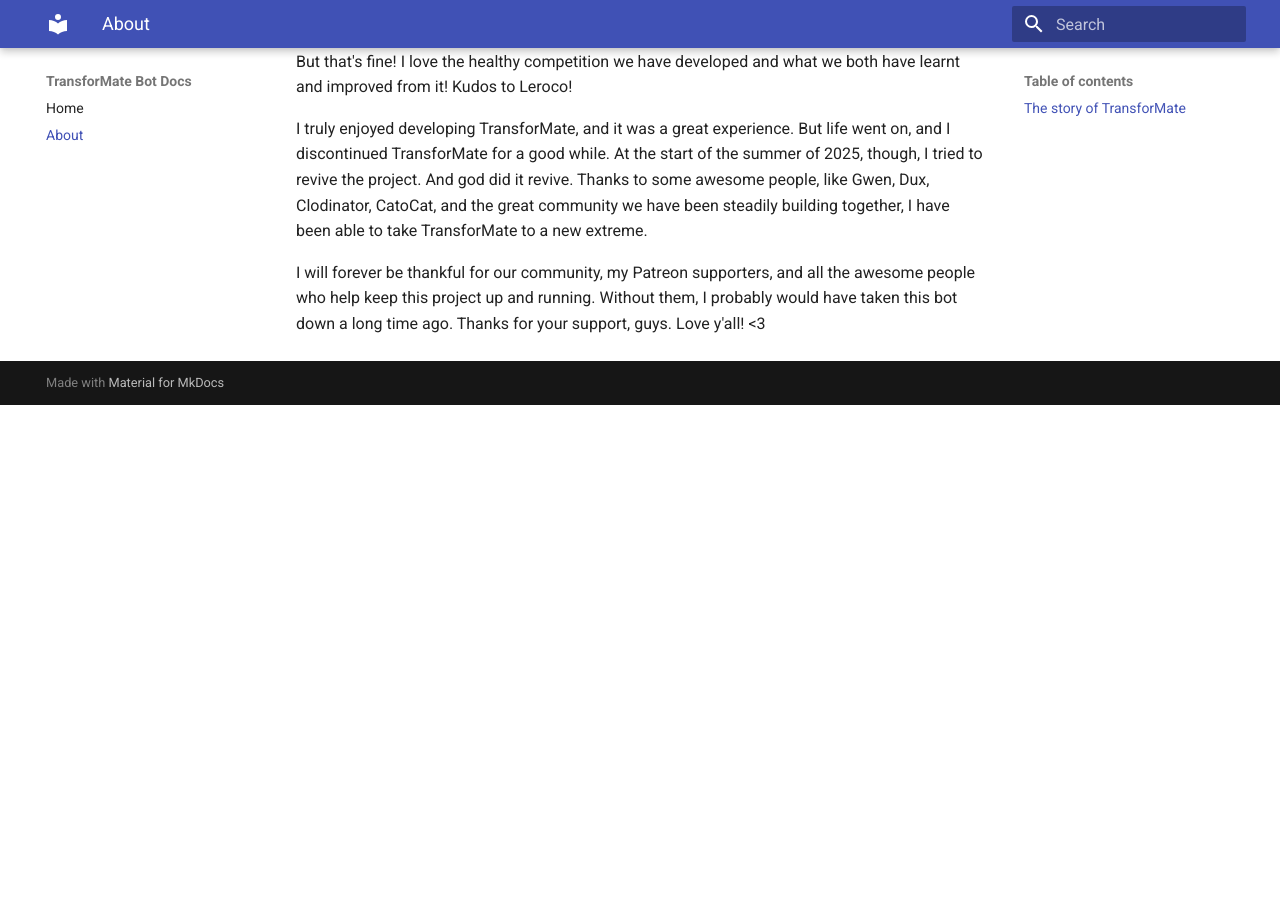
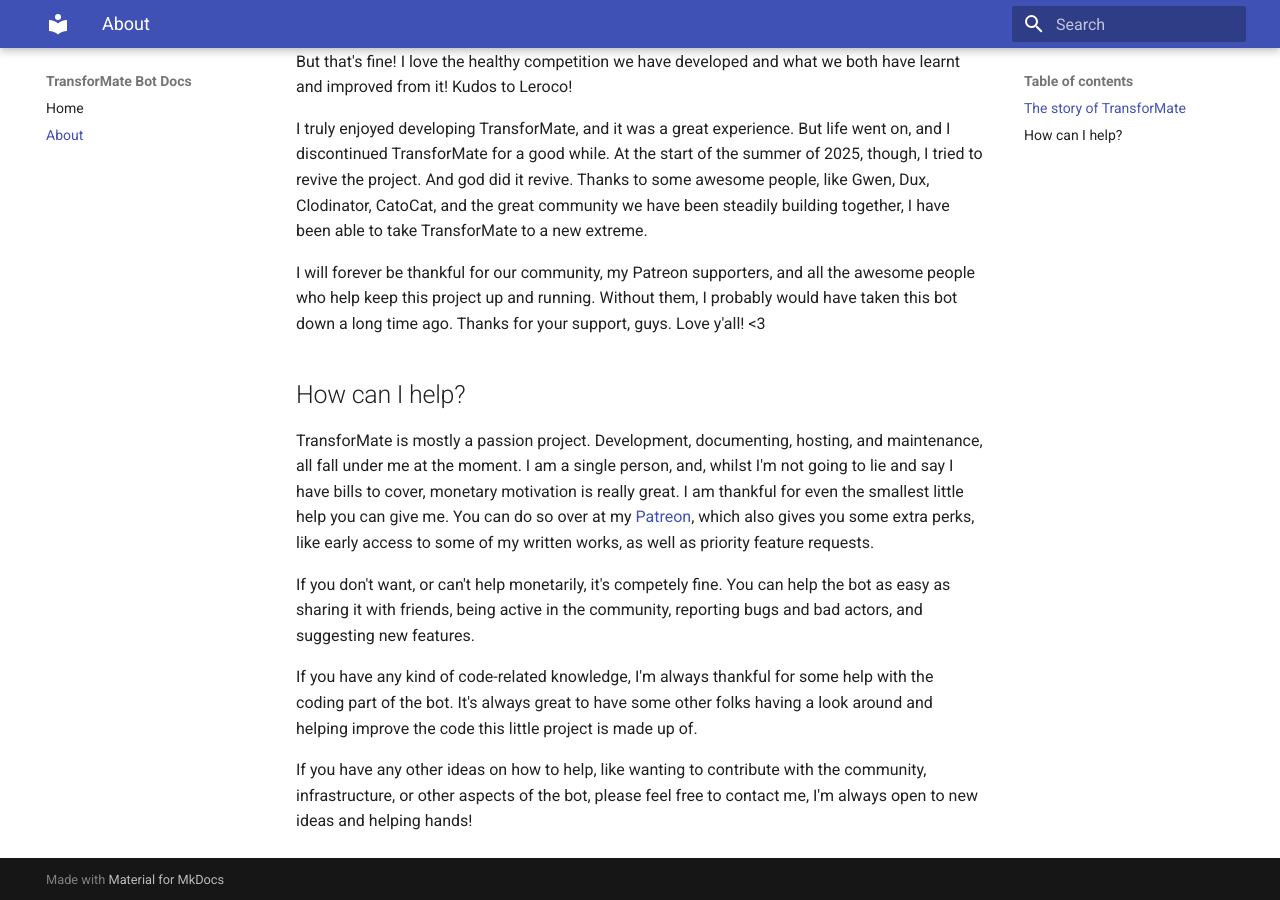
Before and after one commit to dorythecat/TransforMate, an MkDocs documentation site: the page built from docs/about.md, in a window 1280 px wide and 900 px high, scrolled down 665 px. Built offline with MkDocs 1.6.1 and Material for MkDocs 9.7.7, drawn with Linux system fonts in a browser that asks for light colours; before the commit the page ends 1070 px from its top, so only the background shows below that.

Commit message:
Updated about

```diff
--- a/docs/about.md
+++ b/docs/about.md
@@ -38,3 +38,24 @@
 awesome people who help keep this project up and running. Without them, I probably
 would have taken this bot down a long time ago. Thanks for your support, guys.
 Love y'all! <3
+
+## How can I help?
+TransforMate is mostly a passion project. Development, documenting, hosting, and
+maintenance, all fall under me at the moment. I am a single person, and, whilst I'm
+not going to lie and say I have bills to cover, monetary motivation is really great.
+I am thankful for even the smallest little help you can give me. You can do so over
+at my [Patreon](https://www.patreon.com/dorythecat), which also gives you some extra
+perks, like early access to some of my written works, as well as priority feature
+requests.
+
+If you don't want, or can't help monetarily, it's competely fine. You can help the
+bot as easy as sharing it with friends, being active in the community, reporting
+bugs and bad actors, and suggesting new features.
+
+If you have any kind of code-related knowledge, I'm always thankful for some help
+with the coding part of the bot. It's always great to have some other folks having
+a look around and helping improve the code this little project is made up of.
+
+If you have any other ideas on how to help, like wanting to contribute with the
+community, infrastructure, or other aspects of the bot, please feel free to
+contact me, I'm always open to new ideas and helping hands!
```
